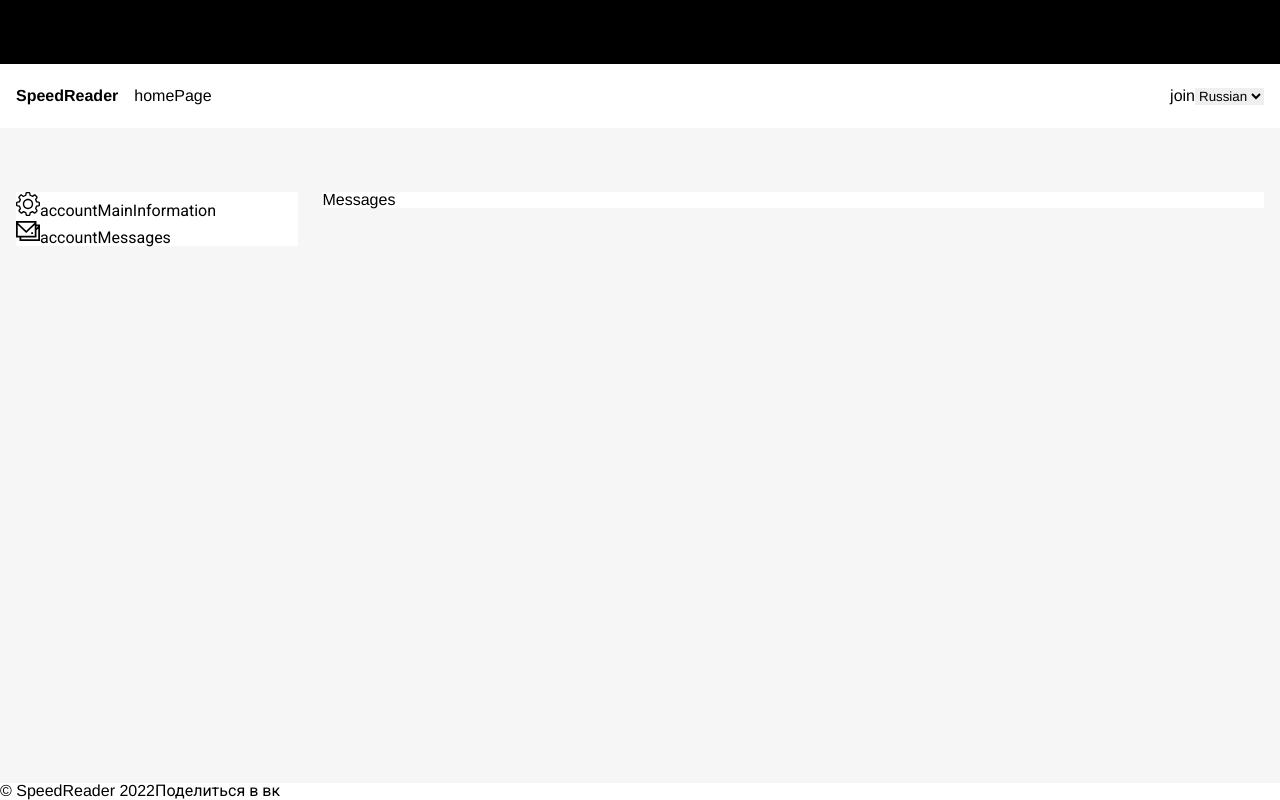
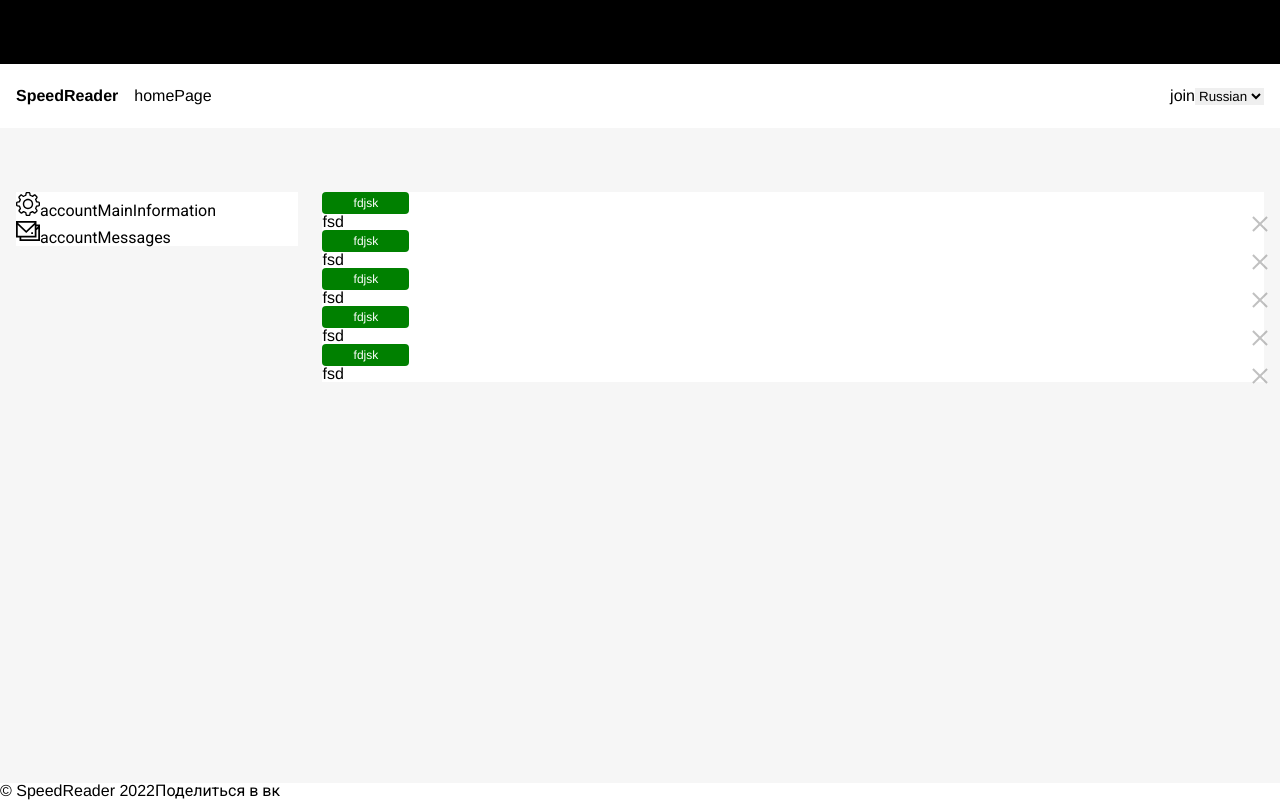
Before and after one commit to gasheva/Speed_Reader, a Vue app: page /account in a window 1280 px wide. Both pictures are taken after a click on the link "accountMessages". Built offline with nearby package versions, Linux system fonts and the light colour scheme; a web font is replaced by a local one.

Commit message:
feat: logout logic. MessageBase.vue

```diff
--- a/src/assets/scss/_variables.scss
+++ b/src/assets/scss/_variables.scss
@@ -4,6 +4,7 @@ $grey-2: #C0C0C0;
 $grey-3: #C4C4C4;
 $grey-4: #9299B9;
 $grey-5: #f8f4f4;
+$grey-6: #333;
 
 $blue-1: #0770cf;
 $black-1: #1e1e1e;
--- a/src/components/app/BaseButton.vue
+++ b/src/components/app/BaseButton.vue
@@ -32,7 +32,7 @@ export default defineComponent({
 .base-button {
     display: inline-block;
     width: 100%;
-    padding: 1rem 1.75rem;
+    padding: 1rem 1.5rem;
     border: 2px solid black;
     font-family: $roboto;
     font-weight: 700;
--- /dev/null
+++ b/src/components/app/Tag/TagBase.vue
@@ -0,0 +1,39 @@
+<template>
+    <div ref="tagRef"
+         class="tag">
+        {{ value }}
+    </div>
+</template>
+
+<script lang="ts">
+export default {
+    name: 'TagBase'
+};
+</script>
+<script setup lang="ts">
+import {onBeforeMount, onMounted, ref} from 'vue';
+
+const props = defineProps({
+    value: {type: String, required: true},
+    color: {type: String, default: 'green'}
+});
+
+const tagRef = ref(null);
+onMounted(() => {
+    tagRef.value.style.backgroundColor = props.color;
+});
+
+</script>
+
+<style lang="scss" scoped>
+.tag {
+  display: flex;
+  justify-content: center;
+  align-items: center;
+  width: 87px;
+  height: 22px;
+  font-size: $text-small;
+  border-radius: 4px;
+  color: white;
+}
+</style>
--- a/src/components/components/Account/AccountMainInformation.vue
+++ b/src/components/components/Account/AccountMainInformation.vue
@@ -3,7 +3,7 @@
         Main info
         <div class="main-info__photo-container">
             <div class="main-info__photo"></div>
-            <div class="main-info__load-button">
+            <div class="main-info__button">
                 <base-button :text="t('loadPhoto')"/>
             </div>
         </div>
@@ -16,10 +16,12 @@
                             v-model="credits.toBroadcast"
             />
         </div>
-        <base-button
-                :text="t('saveChanges')"
-                :disabled="isDisabled"
-        />
+        <div class="main-info__button">
+            <base-button
+                    :text="t('saveChanges')"
+                    :disabled="isDisabled"
+            />
+        </div>
     </div>
 </template>
 
@@ -50,7 +52,7 @@ const isDisabled = computed(() => {
 </script>
 <style lang="scss" scoped>
 .main-info {
-  &__load-button {
+  &__button {
     max-width: 242px;
   }
 }
--- a/src/components/components/Account/AccountMainMessages.vue
+++ b/src/components/components/Account/AccountMainMessages.vue
@@ -1,5 +1,7 @@
 <template>
-    <div> Messages</div>
+    <div>
+        <message-base v-for="i in 5"/>
+    </div>
 </template>
 
 <script lang="ts">
@@ -7,7 +9,9 @@ export default {
     name: 'AccountMainMessages',
 };
 </script>
-<script setup lang="ts"></script>
+<script setup lang="ts">
+import MessageBase from '@/components/components/Messages/MessageBase.vue';
+</script>
 <style scoped>
 
 </style>
--- a/src/components/components/Dropdown/DropdownMenuUser.vue
+++ b/src/components/components/Dropdown/DropdownMenuUser.vue
@@ -7,7 +7,7 @@
             </router-link>
         </div>
         <div class="user-dropdown__group">
-            <a class="bold" href="">Выйти</a>
+            <a class="bold" href="" @click="logout">{{ t('exit') }}</a>
         </div>
     </div>
 </template>
@@ -15,14 +15,20 @@
 <script lang="ts">
 export default {
     name: 'DropdownMenuUser',
-}
+};
 </script>
 <script setup lang="ts">
 import links from '@/components/components/Dropdown/data/dropdownMenuUser';
 import UserBox from '@/components/components/UserBox.vue';
 import {useI18n} from 'vue-i18n';
+import {useStore} from 'vuex';
 
 const {t} = useI18n();
+const store = useStore();
+
+const logout = () => {
+    store.dispatch('auth/logout');
+};
 </script>
 
 <style lang="scss" scoped>
--- /dev/null
+++ b/src/components/components/Messages/MessageBase.vue
@@ -0,0 +1,58 @@
+<template>
+    <div class="message">
+        <tag-base :value="'fdjsk'"/>
+        <div class="message__header">
+            <span class="message__title">fsd</span>
+            <div class="cross-icon"/>
+        </div>
+        <span class="message__message"></span>
+    </div>
+</template>
+
+<script lang="ts">
+export default {
+    name: 'MessageBase'
+};
+</script>
+<script setup lang="ts">
+
+import TagBase from '@/components/app/Tag/TagBase.vue';
+</script>
+
+<style lang="scss" scoped>
+.message{
+  &__header{
+    position: relative;
+  }
+}
+.cross-icon {
+  position: absolute;
+  right: 0;
+  top: 0;
+  width: 20px;
+  height: 20px;
+  opacity: 0.3;
+  &:hover {
+    opacity: 1;
+  }
+  &:hover {
+    opacity: 1;
+  }
+  &:before, &:after {
+    position: absolute;
+    left: 15px;
+    content: ' ';
+    height: 20px;
+    width: 2px;
+    background-color: $grey-6;
+  }
+  &:before {
+    transform: rotate(45deg);
+  }
+  &:after {
+    transform: rotate(-45deg);
+  }
+}
+
+
+</style>
```
Lines whose indentation alone changed are shown as unchanged.
